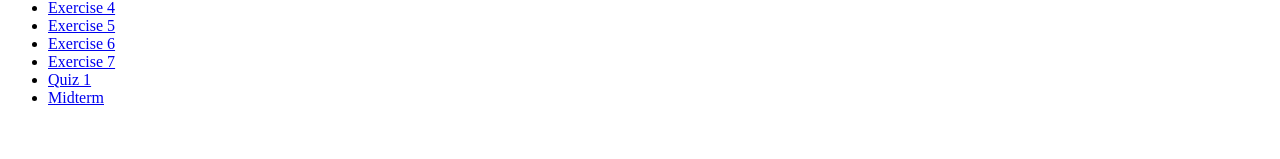
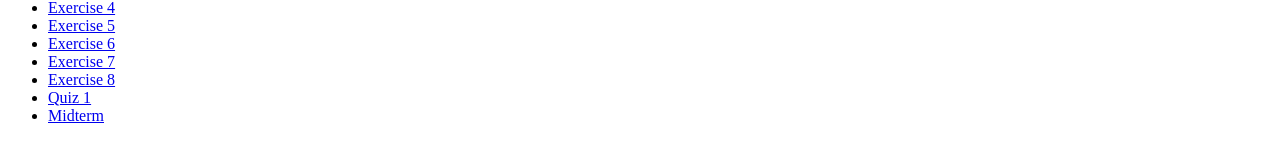
Before and after one commit to SamueleRota/mmp240, a plain HTML site: page index.html in a window 1280 px wide. Shown: the part 397-556 px from the top of the page. Drawn offline with Linux system fonts and the light colour scheme.

Commit message:
Add files via upload

```diff
--- a/index.html
+++ b/index.html
@@ -29,8 +29,10 @@
             <li><a href="Exercise 5/exercise5.html">Exercise 5</a></li>
             <li><a href="Exercise6/exercise6.html">Exercise 6</a></li>
             <li><a href="Exercise7/exercise7.html">Exercise 7</a></li>
+            <li><a href="Exercise 8/exercise8.html">Exercise 8</a></li>
             <li><a href="Quiz1/quiz1.html">Quiz 1</a></li>
             <li><a href="midterm/index.html">Midterm</a></li>
+
 
 
         </ul>
```
